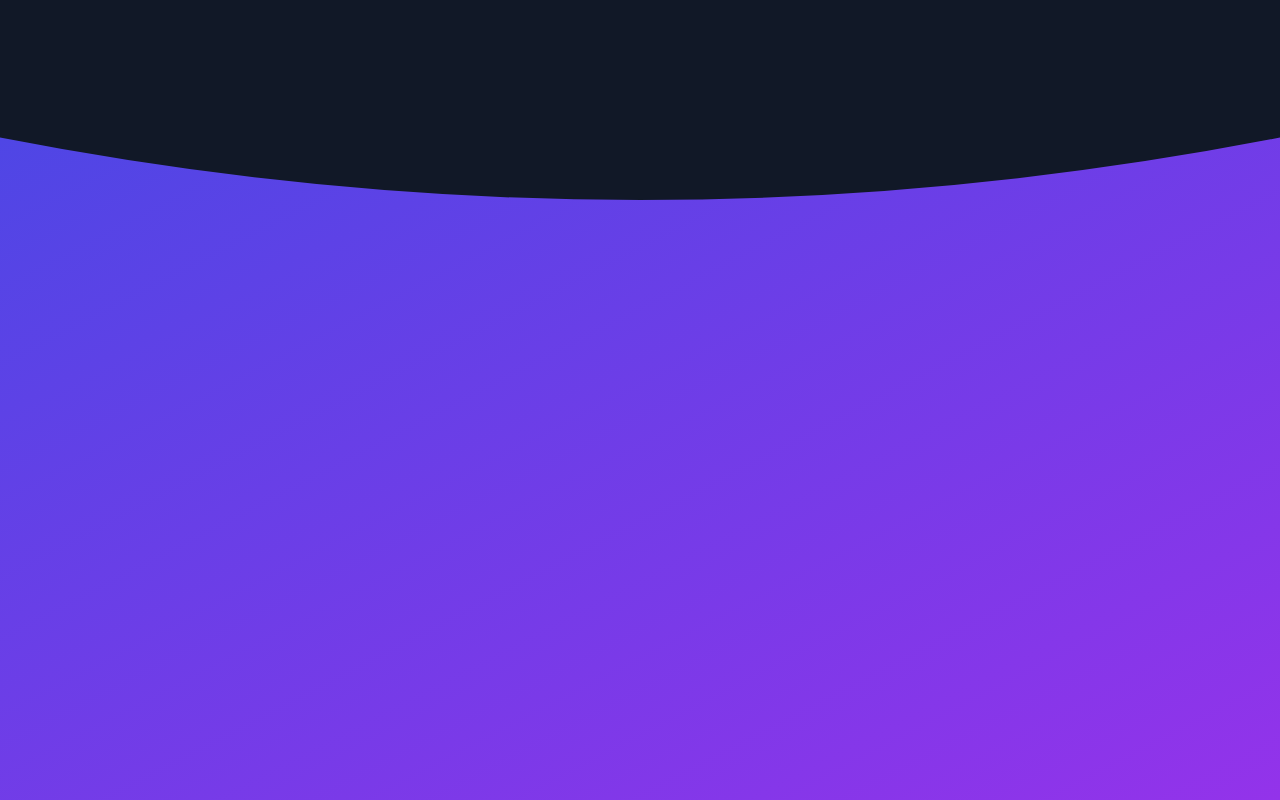
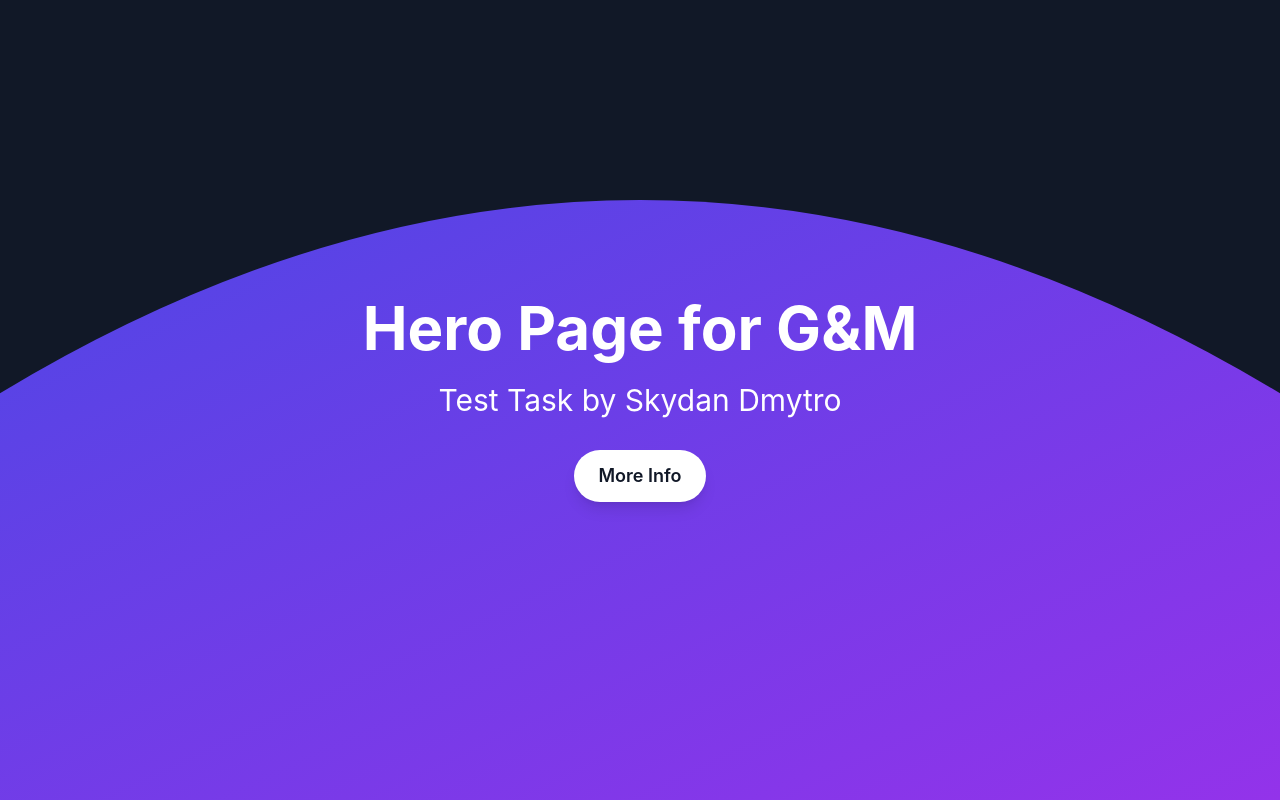
Before and after one commit to SkyDmytro/hero_page, a React (Vite) app: page / in a window 1280 px wide. Built offline with nearby package versions, Linux system fonts and the light colour scheme.

Commit message:
feat( Hero Page): add title

```diff
--- /dev/null
+++ b/src/components/HeroPageTitle.tsx
@@ -0,0 +1,52 @@
+import { motion } from "framer-motion";
+interface HeroPageTitleProps {
+  title: string;
+  subtitle: string;
+}
+export const HeroPageTitle = ({ title, subtitle }: HeroPageTitleProps) => {
+  return (
+    <>
+      <motion.h1
+        className="text-4xl sm:text-5xl md:text-6xl font-bold text-center mb-6"
+        initial={{ opacity: 0 }}
+        animate={{ opacity: 1 }}
+        transition={{ duration: 0.25 }}
+      >
+        {title.split("").map((char, index) => (
+          <motion.span
+            key={index}
+            initial={{ opacity: 0, filter: "blur(10px)" }}
+            animate={{ opacity: 1, filter: "blur(0px)" }}
+            transition={{ duration: 0.25, delay: index * 0.05 }}
+          >
+            {char}
+          </motion.span>
+        ))}
+      </motion.h1>
+
+      <motion.p
+        className="text-xl sm:text-2xl md:text-3xl text-center mb-8"
+        initial={{ opacity: 0, filter: "blur(10px)" }}
+        animate={{ opacity: 1, filter: "blur(0px)" }}
+        transition={{ duration: 0.4, delay: title.length * 0.05 }}
+      >
+        {subtitle}
+      </motion.p>
+
+      <motion.button
+        className="px-6 py-3 bg-white text-gray-900 z-10 rounded-full font-semibold text-lg shadow-lg hover:shadow-xl transition duration-150"
+        whileHover={{ scale: 1.05 }}
+        whileTap={{ scale: 0.95 }}
+      >
+        More Info
+      </motion.button>
+
+      <motion.div
+        className="absolute bottom-8"
+        initial={{ opacity: 0, y: 20 }}
+        animate={{ opacity: 1, y: 0 }}
+        transition={{ duration: 0.25, delay: 0.5 }}
+      ></motion.div>
+    </>
+  );
+};
--- a/src/pages/HeroPage.tsx
+++ b/src/pages/HeroPage.tsx
@@ -1,5 +1,6 @@
 import { useEffect, useState } from "react";
 import { DynamicBackgroundComponent } from "../components/DynamicBackgroundComponent";
+import { HeroPageTitle } from "../components/HeroPageTitle";
 export const HeroPage = () => {
   const [mounted, setMounted] = useState(false);
 
@@ -7,9 +8,13 @@ export const HeroPage = () => {
     setMounted(true);
   }, []);
 
+  const title = "Hero Page for G&M";
+  const subtitle = "Test Task by Skydan Dmytro";
+
   return (
     <div className="relative min-h-screen flex flex-col justify-center items-center px-4 sm:px-6 lg:px-8">
       {mounted && <DynamicBackgroundComponent />}
+      <HeroPageTitle title={title} subtitle={subtitle} />
     </div>
   );
 };
```
